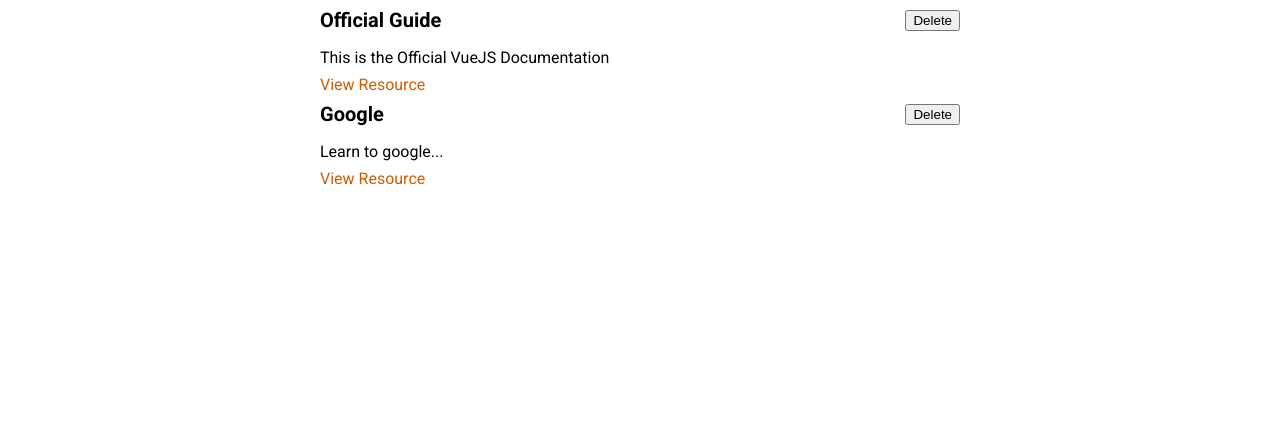
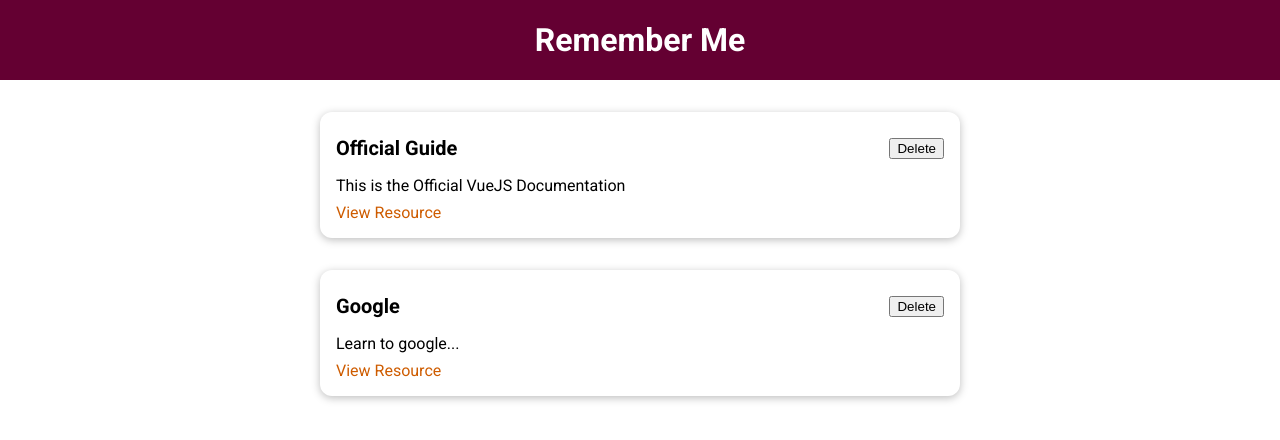
Before and after one commit to itsathefak/Learning-Resources-App-VueJS, a Vue app: page / in a window 1280 px wide. Shown: the top 440 px of the page. Built offline with nearby package versions, Linux system fonts and the light colour scheme.

Commit message:
Create Header and Base Card Components

```diff
--- a/src/App.vue
+++ b/src/App.vue
@@ -1,11 +1,13 @@
 <template>
+    <the-header title="Remember Me"></the-header>
     <stored-resources :resources="storedResources"></stored-resources>
 </template>
 
 <script>
 import StoredResources from './components/learning-resources/StoredResources.vue';
+import TheHeader from './components/layouts/TheHeader.vue';
 export default {
-  components: { StoredResources },
+  components: { StoredResources, TheHeader },
   data() {
     return {
       storedResources: [
--- /dev/null
+++ b/src/components/UI/BaseCard.vue
@@ -0,0 +1,15 @@
+<template>
+    <div>
+        <slot></slot>
+    </div>
+</template>
+
+<style scoped>
+div {
+  border-radius: 12px;
+  box-shadow: 0 2px 8px rgba(0, 0, 0, 0.26);
+  padding: 1rem;
+  margin: 2rem auto;
+  max-width: 40rem;
+}
+</style>
--- /dev/null
+++ b/src/components/layouts/TheHeader.vue
@@ -0,0 +1,26 @@
+<template>
+    <header>
+        <h1>{{ title }}</h1>
+    </header>
+</template>
+
+<script>
+export default{
+    props:['title']
+}
+</script>
+
+<style scoped>
+header {
+  width: 100%;
+  height: 5rem;
+  background-color: #640032;
+  display: flex;
+  justify-content: center;
+  align-items: center;
+}
+
+header h1 {
+  color: white;
+  margin: 0;
+}</style>
--- a/src/components/learning-resources/LearningResource.vue
+++ b/src/components/learning-resources/LearningResource.vue
@@ -1,15 +1,16 @@
 <template>
     <li>
-        <div>
+        <base-card>
             <header>
                 <h3> {{ title }} </h3>
                 <button>Delete</button>
             </header>
-        </div>
+
         <p>{{ description }}</p>
         <nav>
             <a :href="link">View Resource</a>
         </nav>
+        </base-card>
     </li>
 </template>
 
```
Also changed, not shown: src/main.js (+6 -1 lines).
